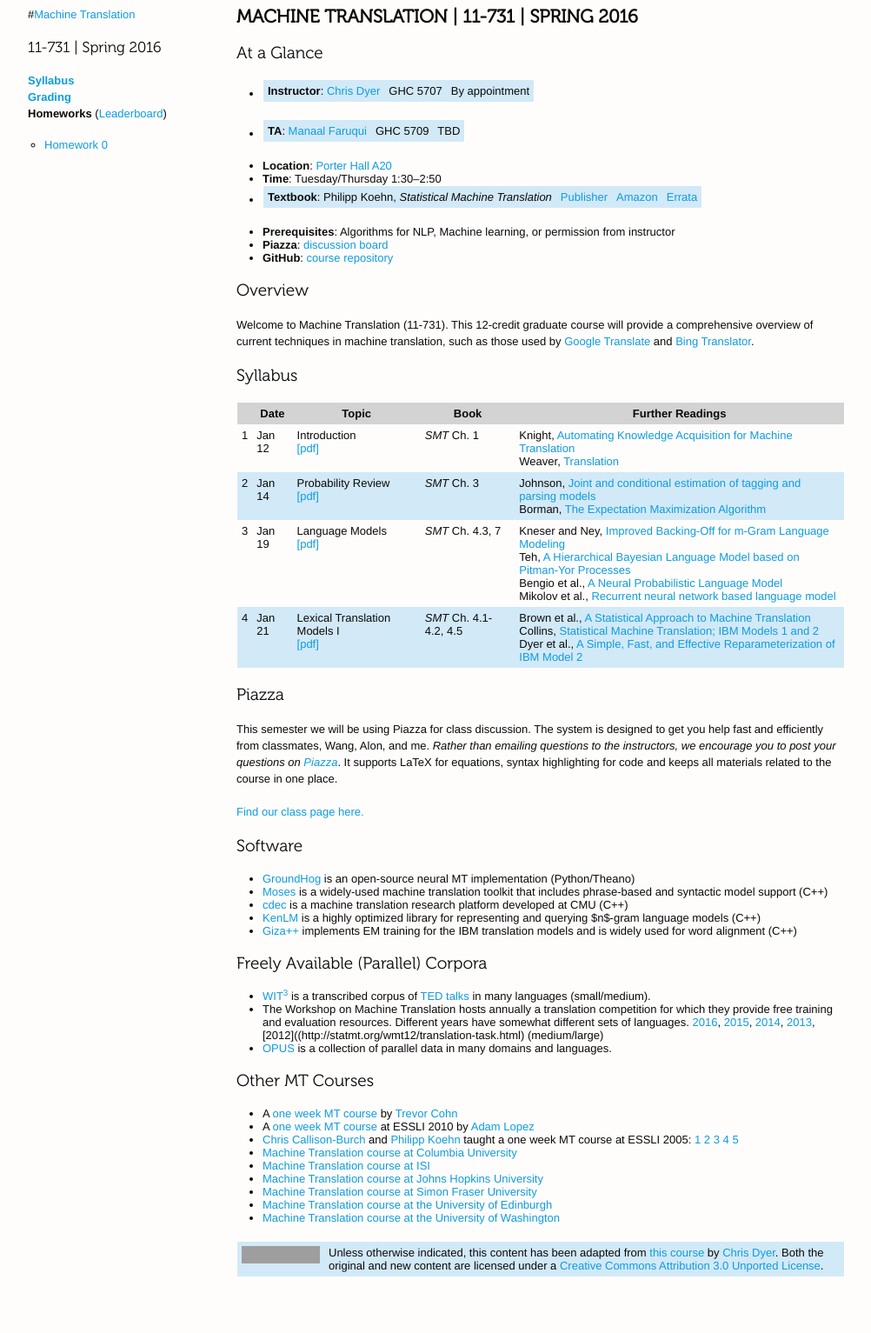
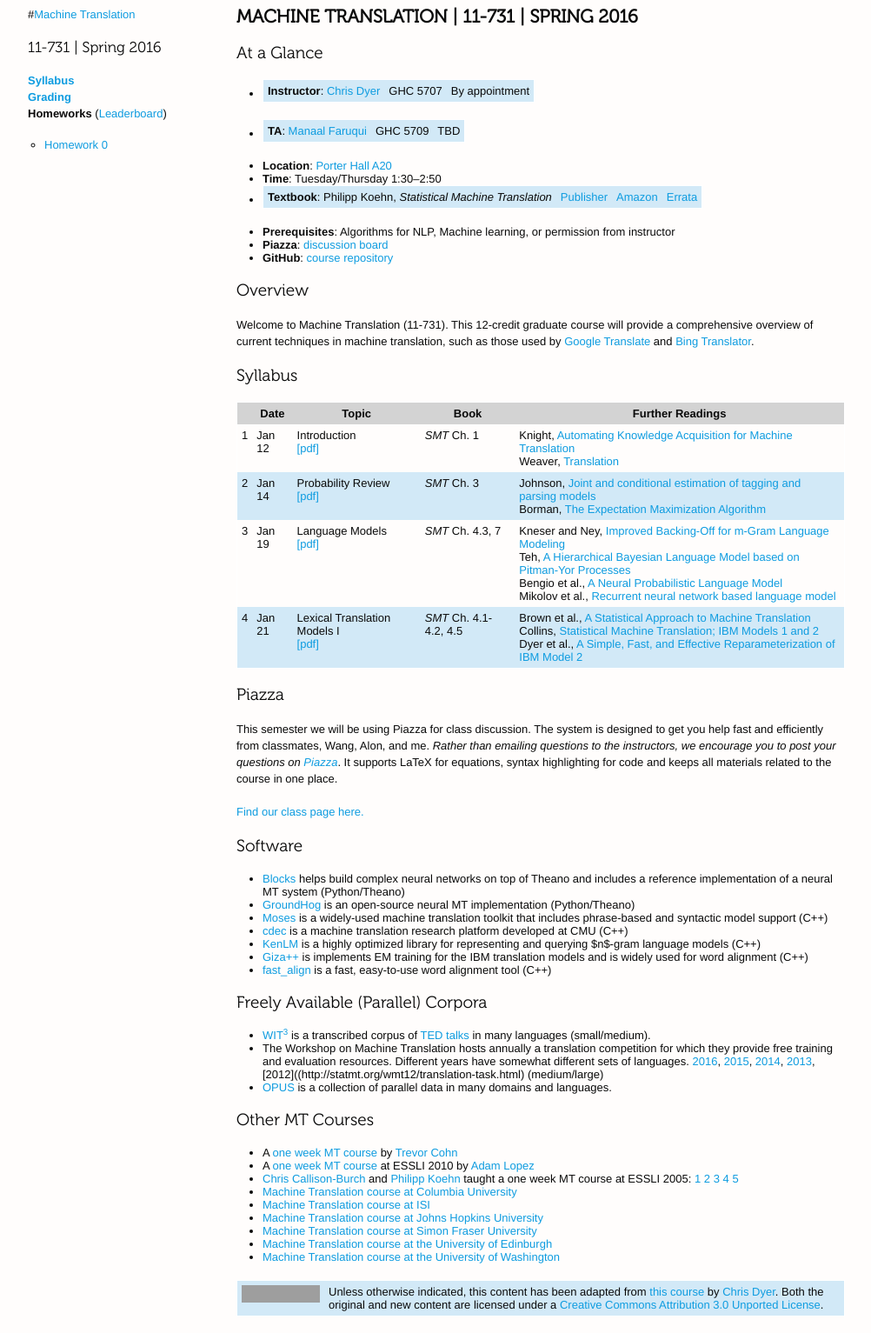
Before and after one commit to redpony/cmu-mt-11731, a Jekyll site: the page built from index.md, in a window 1280 px wide. Shown: the whole page at 87% size, without its empty margins (138-1140 px from the left). Built offline with Jekyll 4.4.1, drawn with Linux system fonts in a browser that asks for light colours; before the commit the page ends 1488 px from its top, so only the background shows below that; grey boxes are pictures that could not be loaded.

Commit message:
more recent software

```diff
--- a/index.md
+++ b/index.md
@@ -77,11 +77,13 @@ This semester we will be using Piazza for class discussion. The system is design
 
 ## Software
 
+ * [Blocks](https://github.com/mila-udem/blocks) helps build complex neural networks on top of Theano and includes a reference implementation of a neural MT system (Python/Theano)
  * [GroundHog](https://github.com/lisa-groundhog/GroundHog) is an open-source neural MT implementation (Python/Theano)
  * [Moses](http://www.statmt.org/moses/) is a widely-used machine translation toolkit that includes phrase-based and syntactic model support (C++)
  * [cdec](http://www.cdec-decoder.org/) is a machine translation research platform developed at CMU (C++)
  * [KenLM](http://kheafield.com/code/kenlm/) is a highly optimized library for representing and querying $n$-gram language models (C++)
- * [Giza++](http://code.google.com/p/giza-pp/) implements EM training for the IBM translation models and is widely used for word alignment (C++)
+ * [Giza++](http://code.google.com/p/giza-pp/) is implements EM training for the IBM translation models and is widely used for word alignment (C++)
+ * [fast_align](https://github.com/clab/fast_align) is a fast, easy-to-use word alignment tool (C++)
 
 ## Freely Available (Parallel) Corpora
 
```
